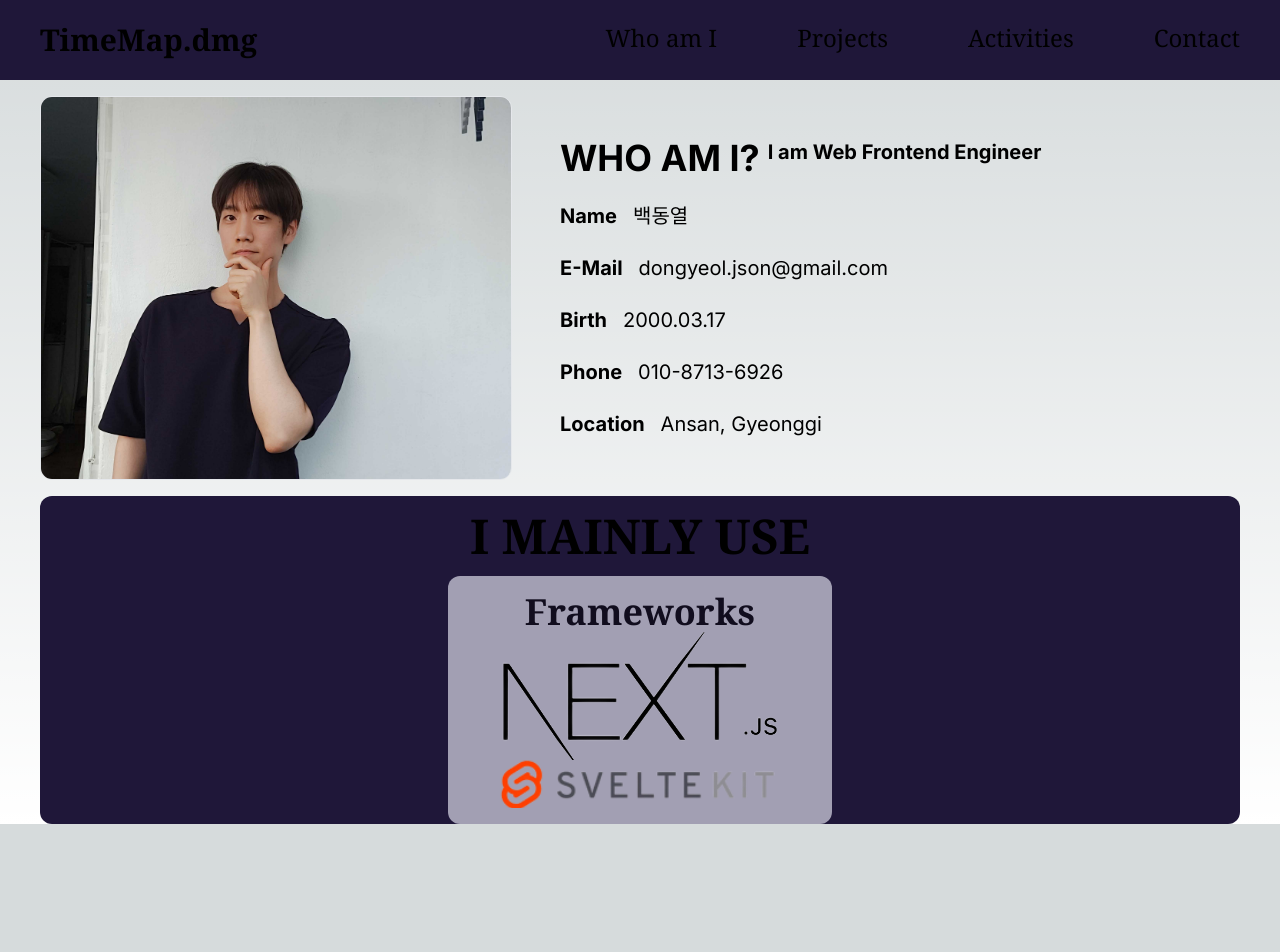
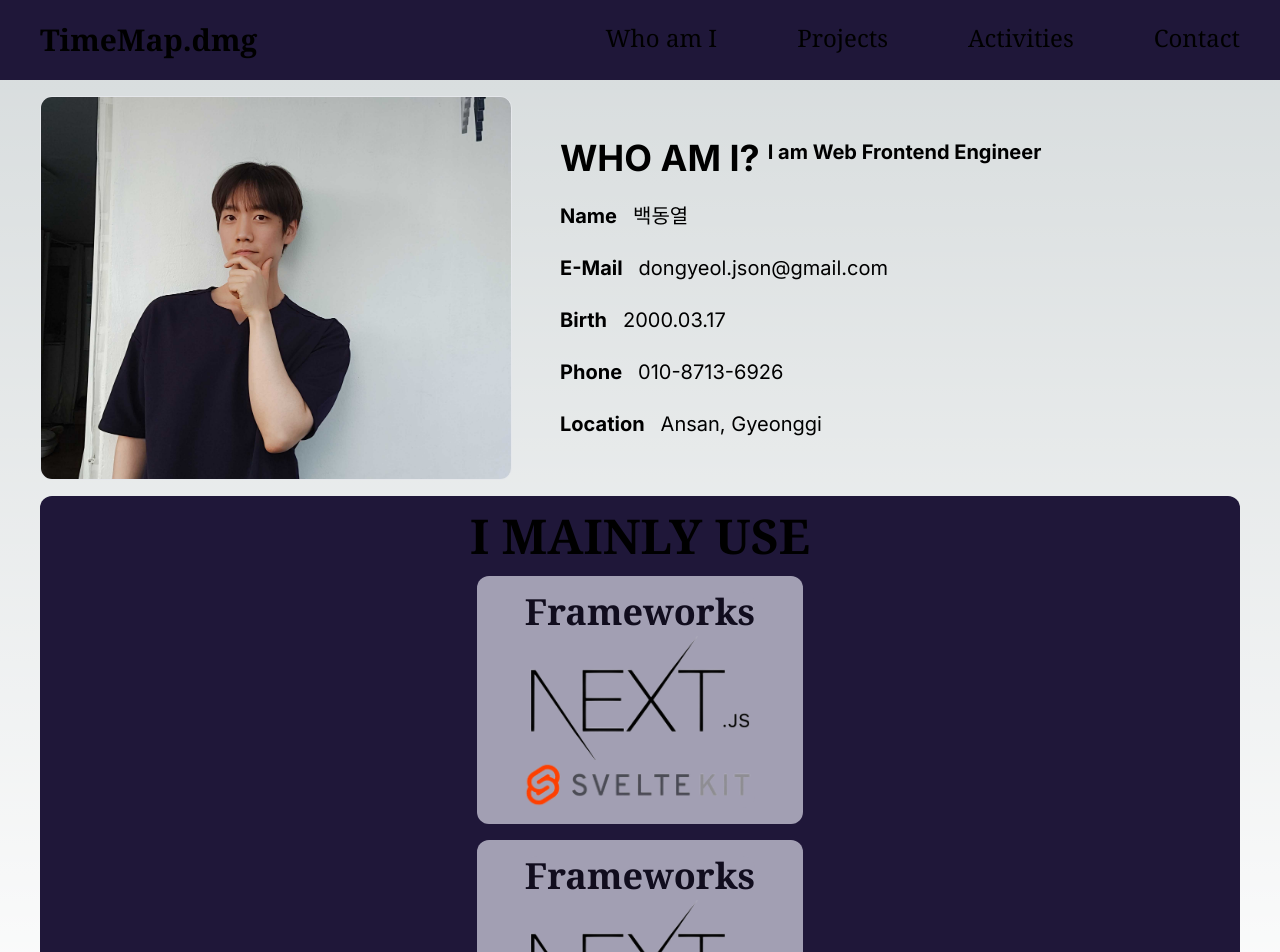
Before and after one commit to TMInstaller/time-map-dmg, a Next.js app: page /whoami in a window 1280 px wide. Shown: the top 952 px of the page. Before the commit the page ends 824 px from the top, so only its background shows below. Built offline with nearby package versions, Linux system fonts and the light colour scheme.

Commit message:
Stack 모듈화

```diff
--- a/src/app/(info)/whoami/page.tsx
+++ b/src/app/(info)/whoami/page.tsx
@@ -1,56 +1,49 @@
+import PersonalInfo from '@/components/info/PersonalInfo'
+import TechStack from '@/components/info/TechStack'
 import withLayout from '@/hoc/withLayout'
 import Image from 'next/image'
 
 const WhoAmI: React.FC = () => {
   return (
     <div className='flex flex-col items-center'>
-      <div className='max-w-content w-full mt-4'>
-        <div className='h-96 grid grid-cols-12 gap-12'>
-          <div className='col-start-1 col-end-6 w-full relative border rounded-xl overflow-hidden'>
-            <Image src='/profile_image.jpg' layout='fill' objectFit='cover' alt='' />
+      <PersonalInfo
+        name='백동열'
+        email='dongyeol.json@gmail.com'
+        birth='2000.03.17'
+        phone='010-8713-6926'
+        location='Ansan, Gyeonggi'
+        profileImage='/profile_image.jpg'
+      />
+
+      <TechStack>
+        <div className='mt-4 transition ease-in-out hover:scale-105 hover:shadow-xl'>
+          <div className='flex flex-col bg-background-box p-4 pr-12 pl-12 rounded-xl w-full'>
+            <div className='flex flex-col justify-center bg-background-box rounded-xl'>
+              <div className='font-serif font-bold text-4xl text-text-dark'>Frameworks</div>
+              <div className='relative h-32'>
+                <Image src='/Nextjs.png' alt='' fill style={{ objectFit: 'cover' }} />
               </div>
-          <div className='col-start-6 col-end-13 flex flex-col gap-6 justify-center'>
-            <div className='flex flex-row gap-2'>
-              <div className='text-4xl font-bold'>WHO AM I?</div>
-              <div className='text-xl font-bold'>I am Web Frontend Engineer</div>
-            </div>
-            <div className='flex flex-row gap-4'>
-              <div className='text-xl font-bold'>Name</div>
-              <div className='text-xl'>백동열</div>
-            </div>
-            <div className='flex flex-row gap-4'>
-              <div className='text-xl font-bold'>E-Mail</div>
-              <div className='text-xl'>dongyeol.json@gmail.com</div>
-            </div>
-            <div className='flex flex-row gap-4'>
-              <div className='text-xl font-bold'>Birth</div>
-              <div className='text-xl'>2000.03.17</div>
-            </div>
-            <div className='flex flex-row gap-4'>
-              <div className='text-xl font-bold'>Phone</div>
-              <div className='text-xl'>010-8713-6926</div>
-            </div>
-            <div className='flex flex-row gap-4'>
-              <div className='text-xl font-bold'>Location</div>
-              <div className='text-xl'>Ansan, Gyeonggi</div>
+              <div className='relative h-12'>
+                <Image src='/sveltekit.png' alt='' fill style={{ objectFit: 'cover' }} />
               </div>
             </div>
           </div>
         </div>
-      <div className='max-w-content w-full mt-4 flex flex-col justify-center items-center text-center bg-background-light rounded-xl'>
-        <div className='font-serif font-bold text-5xl mt-4'>I MAINLY USE</div>
+
         <div className='mt-4 transition ease-in-out hover:scale-105 hover:shadow-xl'>
-          <div className='flex flex-col bg-background-box p-4 pr-12 pl-12 rounded-xl w-96'>
+          <div className='flex flex-col bg-background-box p-4 pr-12 pl-12 rounded-xl w-full'>
+            <div className='flex flex-col justify-center bg-background-box rounded-xl'>
               <div className='font-serif font-bold text-4xl text-text-dark'>Frameworks</div>
               <div className='relative h-32'>
-              <Image src='/Nextjs.png' layout='fill' objectFit='cover' alt='' />
+                <Image src='/Nextjs.png' alt='' fill style={{ objectFit: 'cover' }} />
               </div>
               <div className='relative h-12'>
-              <Image src='/sveltekit.png' layout='fill' objectFit='cover' alt='' />
+                <Image src='/sveltekit.png' alt='' fill style={{ objectFit: 'cover' }} />
               </div>
             </div>
           </div>
         </div>
+      </TechStack>
     </div>
   )
 }
--- /dev/null
+++ b/src/components/info/PersonalInfo.tsx
@@ -0,0 +1,57 @@
+import Image from 'next/image'
+
+type PersonalInfoProps = {
+  name: string
+  email: string
+  birth: string
+  phone: string
+  location: string
+  profileImage: string
+}
+
+const PersonalInfo: React.FC<PersonalInfoProps> = ({
+  name,
+  email,
+  birth,
+  phone,
+  location,
+  profileImage,
+}) => {
+  return (
+    <div className='max-w-content w-full mt-4'>
+      <div className='h-96 grid grid-cols-12 gap-12'>
+        <div className='col-start-1 col-end-6 w-full relative border rounded-xl overflow-hidden'>
+          <Image src={profileImage} alt='' fill style={{ objectFit: 'cover' }} />
+        </div>
+        <div className='col-start-6 col-end-13 flex flex-col gap-6 justify-center'>
+          <div className='flex flex-row gap-2'>
+            <div className='text-4xl font-bold'>WHO AM I?</div>
+            <div className='text-xl font-bold'>I am Web Frontend Engineer</div>
+          </div>
+          <div className='flex flex-row gap-4'>
+            <div className='text-xl font-bold'>Name</div>
+            <div className='text-xl'>{name}</div>
+          </div>
+          <div className='flex flex-row gap-4'>
+            <div className='text-xl font-bold'>E-Mail</div>
+            <div className='text-xl'>{email}</div>
+          </div>
+          <div className='flex flex-row gap-4'>
+            <div className='text-xl font-bold'>Birth</div>
+            <div className='text-xl'>{birth}</div>
+          </div>
+          <div className='flex flex-row gap-4'>
+            <div className='text-xl font-bold'>Phone</div>
+            <div className='text-xl'>{phone}</div>
+          </div>
+          <div className='flex flex-row gap-4'>
+            <div className='text-xl font-bold'>Location</div>
+            <div className='text-xl'>{location}</div>
+          </div>
+        </div>
+      </div>
+    </div>
+  )
+}
+
+export default PersonalInfo
--- /dev/null
+++ b/src/components/info/StackInfo.tsx
@@ -0,0 +1,9 @@
+type StackInfoProps = {
+  category: string
+}
+
+const StackInfo: React.FC<StackInfoProps> = ({ category }) => {
+  return <></>
+}
+
+export default StackInfo
--- /dev/null
+++ b/src/components/info/TechStack.tsx
@@ -0,0 +1,16 @@
+import { ReactNode } from 'react'
+
+type TechStackProps = {
+  children: ReactNode
+}
+
+const TechStack: React.FC<TechStackProps> = ({ children }) => {
+  return (
+    <div className='max-w-content w-full h-auto mt-4 flex flex-col justify-center items-center text-center bg-background-light rounded-xl'>
+      <div className='font-serif font-bold text-5xl mt-4'>I MAINLY USE</div>
+      {children}
+    </div>
+  )
+}
+
+export default TechStack
```
Lines whose indentation alone changed are shown as unchanged.
